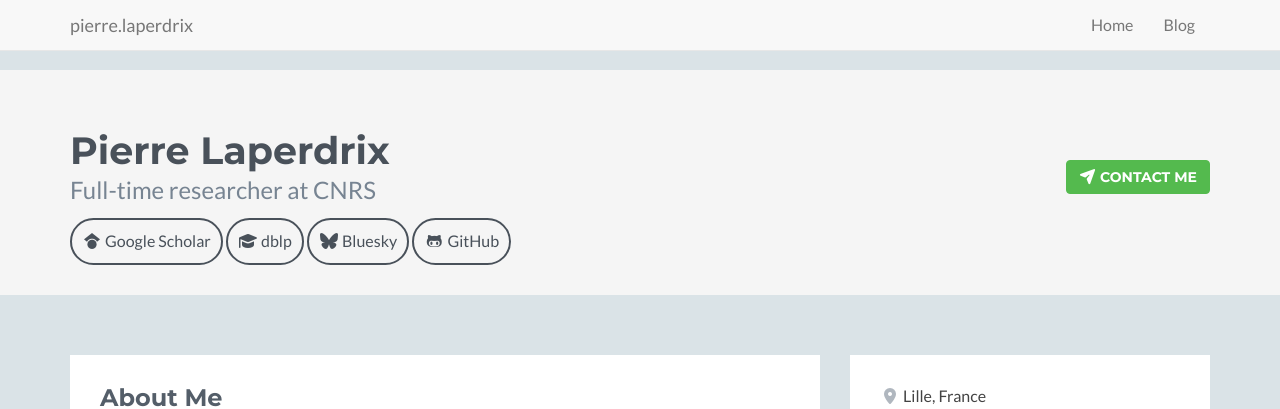
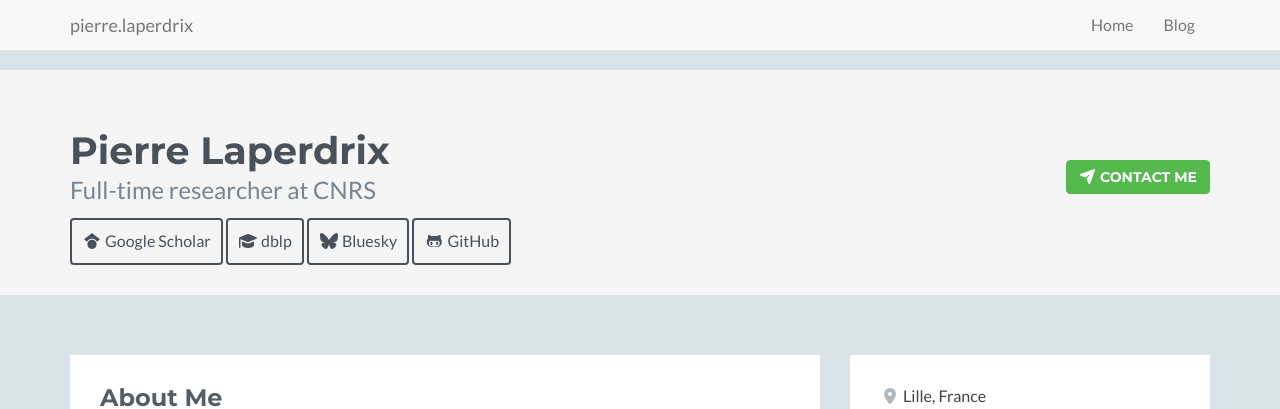
Before and after one commit to plaperdr/plaperdr.github.io, a Jekyll site: the page built from index.html, in a window 1280 px wide. Shown: the top 409 px of the page. Built offline with Jekyll 4.4.1, drawn with Linux system fonts in a browser that asks for light colours.

Commit message:
Updating site

```diff
--- a/assets/css/styles.css
+++ b/assets/css/styles.css
@@ -571,7 +571,7 @@ a.git:focus,
 .buttonHead {
   display: inline-block;
   align-content: center;
-  border-radius: 28px;
+  border-radius: 4px;
   border: 2px solid rgb(73, 81, 90);
   padding: 10px;
   color: rgb(73, 81, 90);
```
